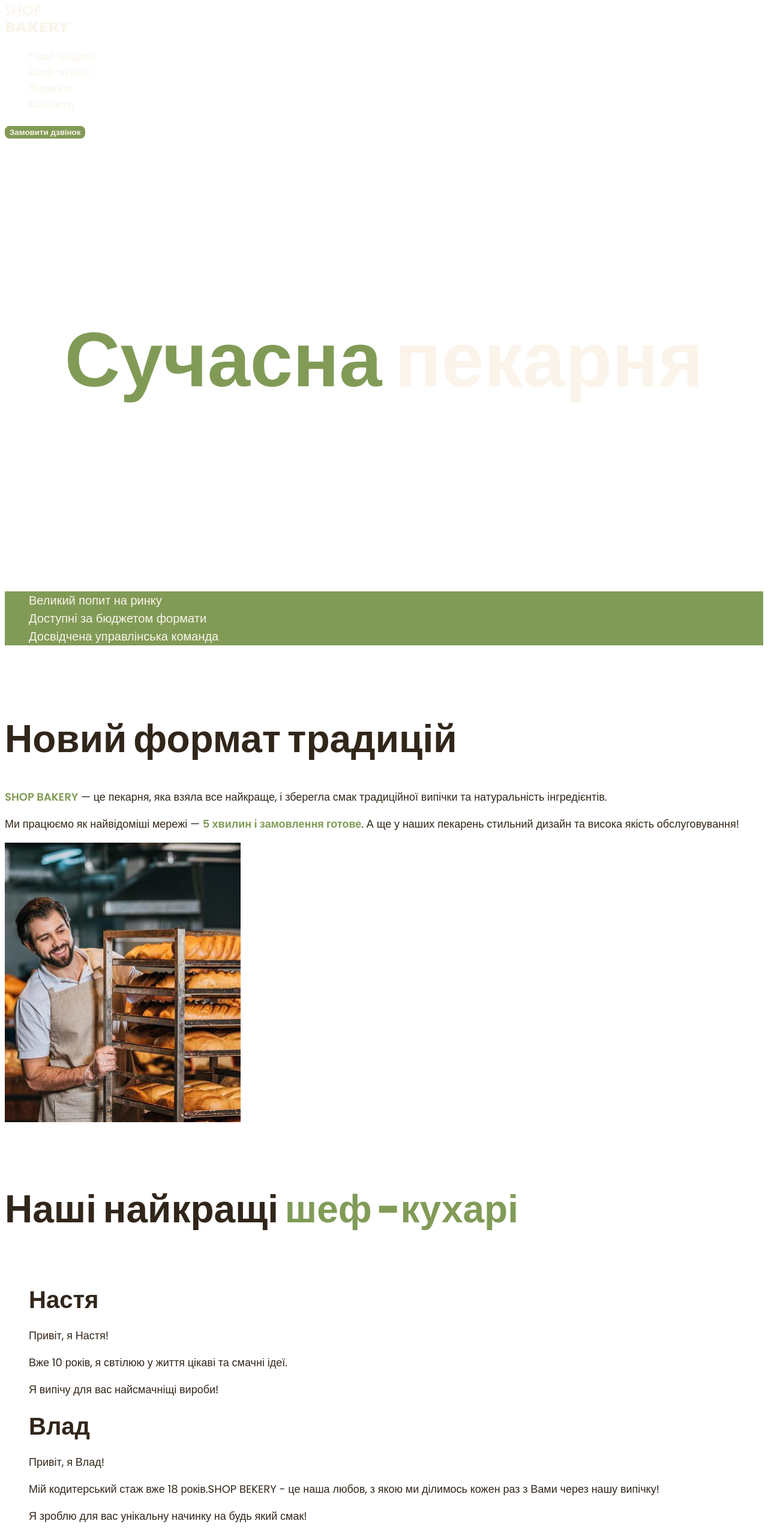
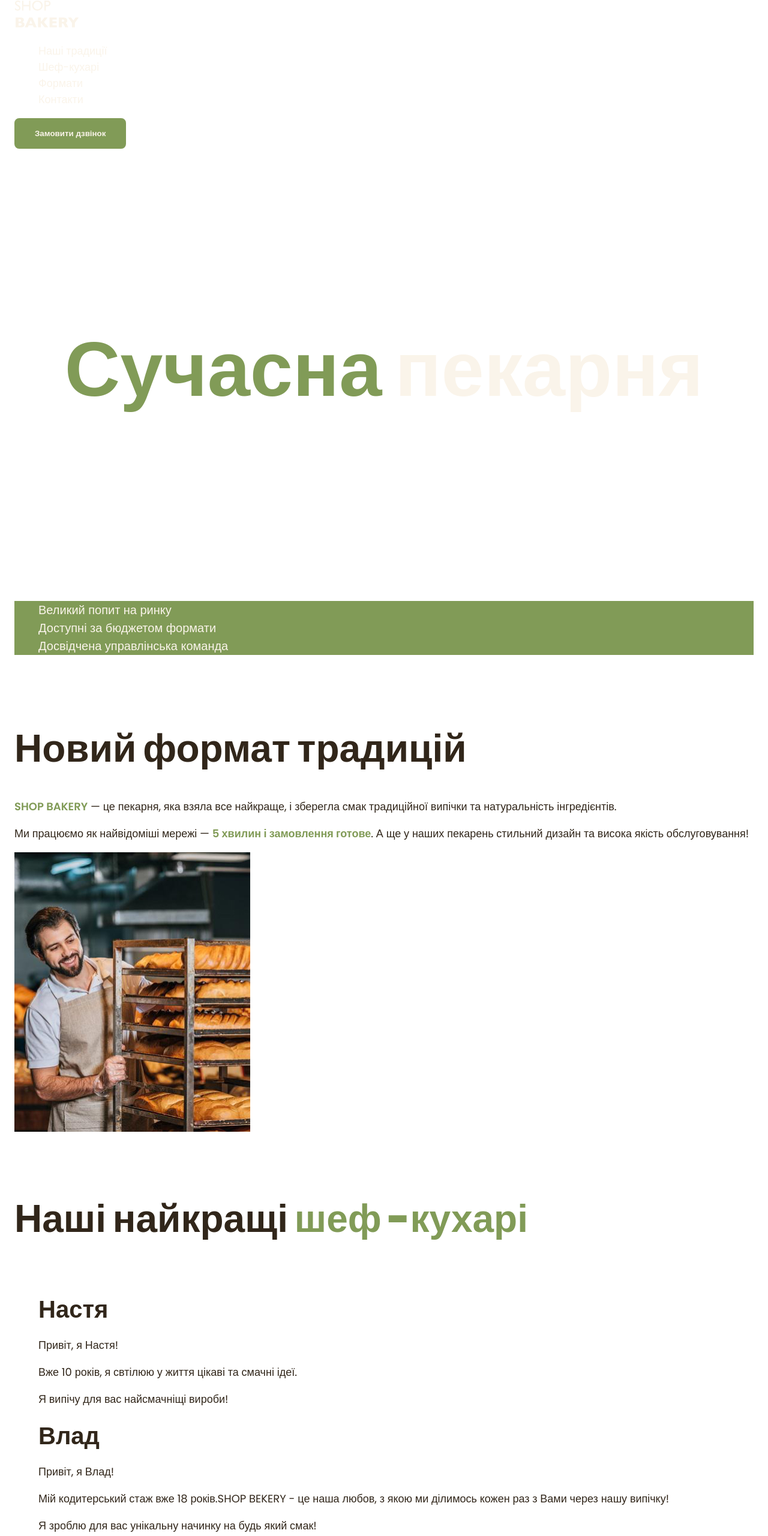
Before and after one commit to MaximZozulya/modern-bakery, a plain HTML site: page index.html in a window 1280 px wide. Shown: the top 2561 px of the page at 60% size. Drawn offline with Linux system fonts and the light colour scheme.

Commit message:
Added container and css stiles for website

```diff
--- a/css/style.css
+++ b/css/style.css
@@ -50,6 +50,7 @@ body {
   font-size: 18px;
   font-weight: 400;
   line-height: 1.5;
+  margin: 0;
 }
 
 h1,
@@ -75,6 +76,13 @@ ul {
   padding: 48px 0;
 }
 
+.container {
+  width: 100%;
+  max-width: 1288px;
+  margin: 0 auto;
+  padding: 0 24px;
+}
+
 .hidden {
   position: absolute;
   left: -10000px;
@@ -85,6 +93,7 @@ ul {
 
 /* Button */
 .button {
+  padding: 16px 32px;
   font-weight: 600;
   background-color: var(--color-brend);
   border: 2px solid var(--color-brend);
@@ -195,6 +204,7 @@ ul {
   font-weight: 300;
 }
 
+/* Contakt section */
 .contakt-title {
   margin-bottom: 16px;
 }
--- a/index.html
+++ b/index.html
@@ -9,6 +9,7 @@
 
   <body>
     <header>
+      <div class="container">
         <nav>
           <a href="/">
             <img src="./img/logo.svg" alt="Логотип Сучасна пекарня" />
@@ -21,20 +22,26 @@
           </ul>
         </nav>
         <button class="button" type="button">Замовити дзвінок</button>
+      </div>
     </header>
     <main>
       <section class="hero-section">
+        <div class="container">
           <h1 class="hero-title"><span class="accent">Сучасна</span> пекарня</h1>
+        </div>
       </section>
       <section>
+        <div class="container">
           <h2 class="hidden">Наші переваги</h2>
           <ul class="advantages-list">
             <li class="advantages-item">Великий попит на ринку</li>
             <li class="advantages-item">Доступні за бюджетом формати</li>
             <li class="advantages-item">Досвідчена управлінська команда</li>
           </ul>
+        </div>
       </section>
       <section class="tradition-sections section" id="tradition-sections">
+        <div class="container">
           <h2 class="tradition-title section-title">Новий формат традицій</h2>
           <p class="tradition-text">
             <span class="brand uppercase">shop bakery</span> — це пекарня, яка
@@ -43,12 +50,14 @@
           </p>
           <p class="tradition-text">
             Ми працюємо як найвідоміші мережі —
-          <span class="brand">5 хвилин і замовлення готове</span>. А ще у наших
-          пекарень стильний дизайн та висока якість обслуговування!
+            <span class="brand">5 хвилин і замовлення готове</span>. А ще у
+            наших пекарень стильний дизайн та висока якість обслуговування!
           </p>
           <img src="./img/baker-man.jpg" alt="photo:baker-man" />
+        </div>
       </section>
       <section class="section" id="cookers-sections">
+        <div class="container">
           <h2 class="cooker-title section-title">
             Наші найкращі <span class="accent">шеф -кухарі</span>
           </h2>
@@ -73,8 +82,10 @@
               </article>
             </li>
           </ul>
+        </div>
       </section>
       <section class="section" id="formats-sections">
+        <div class="container">
           <h2 class="formats-title section-title">Формати</h2>
           <ul>
             <li>
@@ -112,9 +123,13 @@
               </article>
             </li>
           </ul>
+        </div>
       </section>
       <section class="section" id="contakts-sections">
-        <h2 class="contakt-title section-title">Приєднуйся до мережі пекарень</h2>
+        <div class="container">
+          <h2 class="contakt-title section-title">
+            Приєднуйся до мережі пекарень
+          </h2>
           <p>Заповни форму, щоб ми звʼязались з тобою!</p>
           <iframe
             src="https://www.google.com/maps/embed?pb=!1m18!1m12!1m3!1d2540.163871257694!2d30.48865857690707!3d50.45667308691522!2m3!1f0!2f0!3f0!3m2!1i1024!2i768!4f13.1!3m3!1m2!1s0x40d4ce637bfe1717%3A0x5370c2254ad1b952!2z0YPQuy4g0KHQtdGH0LXQstGL0YUg0KHRgtGA0LXQu9GM0YbQvtCyLCA1NCwg0JrQuNC10LIsIDAyMDAw!5e0!3m2!1sru!2sua!4v1700759275533!5m2!1sru!2sua"
@@ -124,9 +139,11 @@
             loading="lazy"
             referrerpolicy="no-referrer-when-downgrade"
           ></iframe>
+        </div>
       </section>
     </main>
     <footer>
+      <div class="container">
         <nav>
           <a href="#">
             <img src="./img/logo.svg" alt="Логотип сучасної пекарні" />
@@ -140,14 +157,18 @@
         </nav>
         <address>
           <ul>
-          <li><a class="address-link" href="tel:380960000007">+ 38 (096) 000 00 07</a></li>
+            <li>
+              <a class="address-link" href="tel:380960000007">+ 38 (096) 000 00 07</a>
+            </li>
             <li>
               <a class="address-link" href="mailto:shopbakery@gmail.com">shopbakery@gmail.com</a>
             </li>
             <li>
-            <a class="address-link" href="https://maps.app.goo.gl/jxz8nroeP9KBY1YF8" target="_blank">
-              Україна, м. Київ, вул. Січових Стрільців 54</a
-            >
+              <a
+                class="address-link"
+                href="https://maps.app.goo.gl/jxz8nroeP9KBY1YF8"
+                target="_blank">
+                Україна, м. Київ, вул. Січових Стрільців 54</a>
             </li>
             <li>
               <a href="#">
@@ -163,6 +184,7 @@
           <a class="address-link" href="#" target="_blank">Політика конфіденційності</a>
           <p class="address-copy">&copy; 2023 Дані захищені</p>
         </address>
+      </div>
     </footer>
   </body>
 </html>
```
Lines whose indentation alone changed are shown as unchanged.
